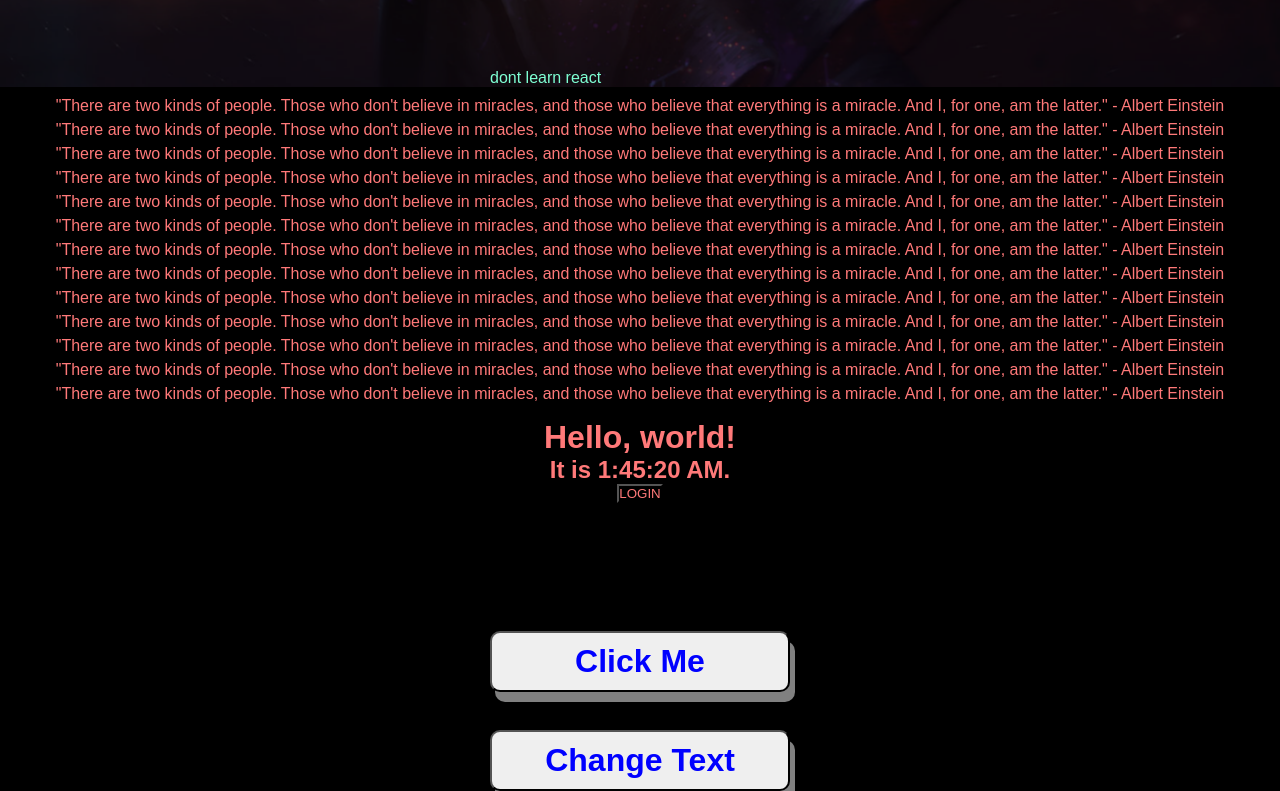
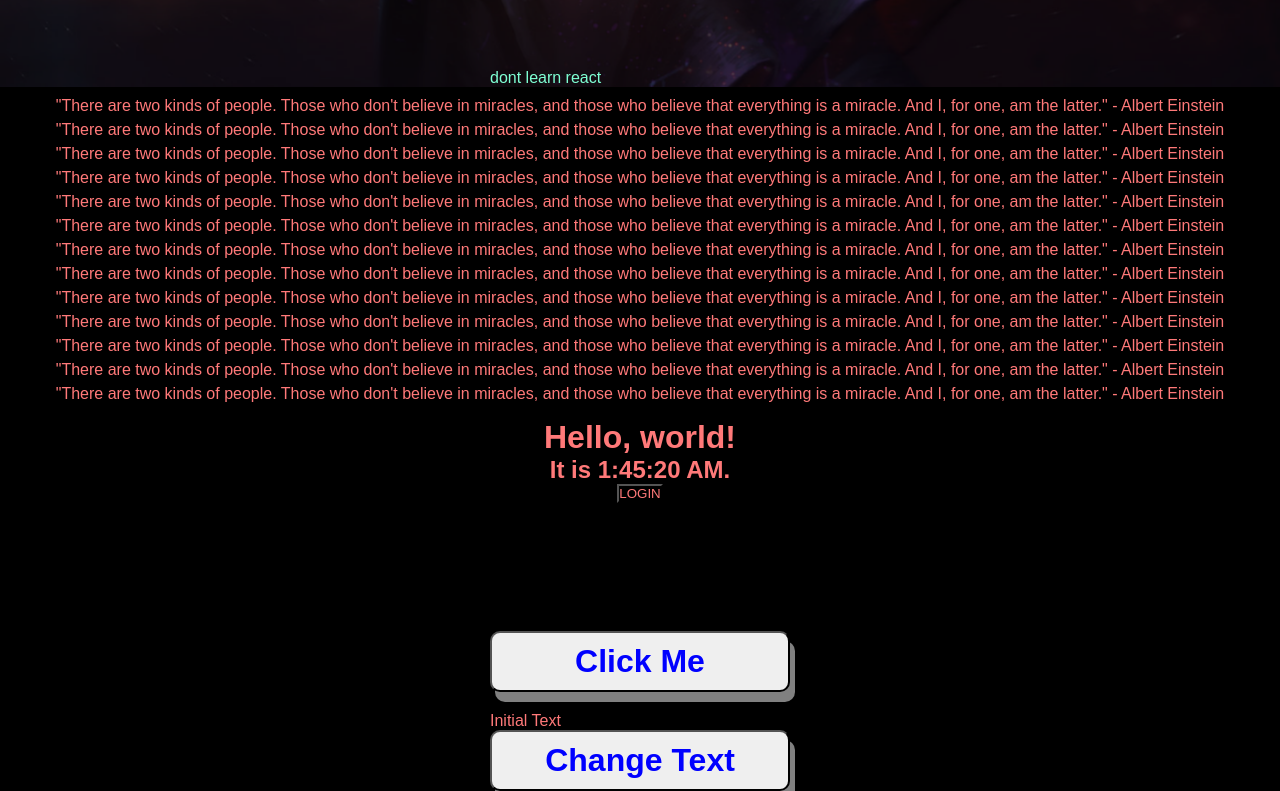
Before and after one commit to DManuel010/TheGangProject, a React (Create React App) app in the folder frontend/: page / in a window 1280 px wide. Shown: the part 713-1504 px from the top of the page. Built offline with nearby package versions, Linux system fonts and the light colour scheme.

Commit message:
fix: Changed text color of DynamicDiv to pink for consistency

```diff
--- a/frontend/src/App.js
+++ b/frontend/src/App.js
@@ -37,7 +37,7 @@ function App() {
         >
           Click Me
         </Button>
-        <Div style={{ marginTop: 20 }} />
+        <Div style={{ marginTop: 20, color: "#ff7979" }} />
       </header>
     </div>
   );
```
